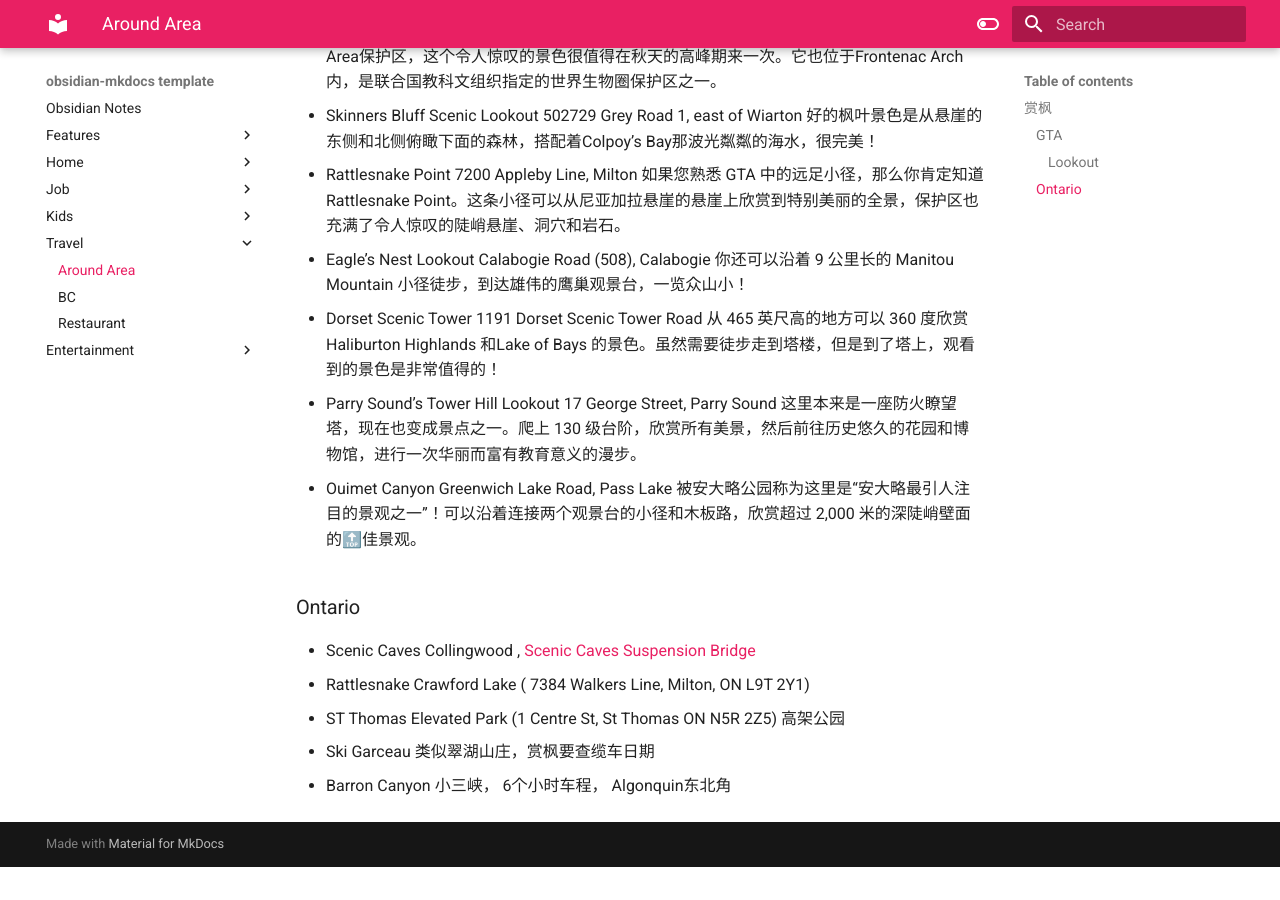
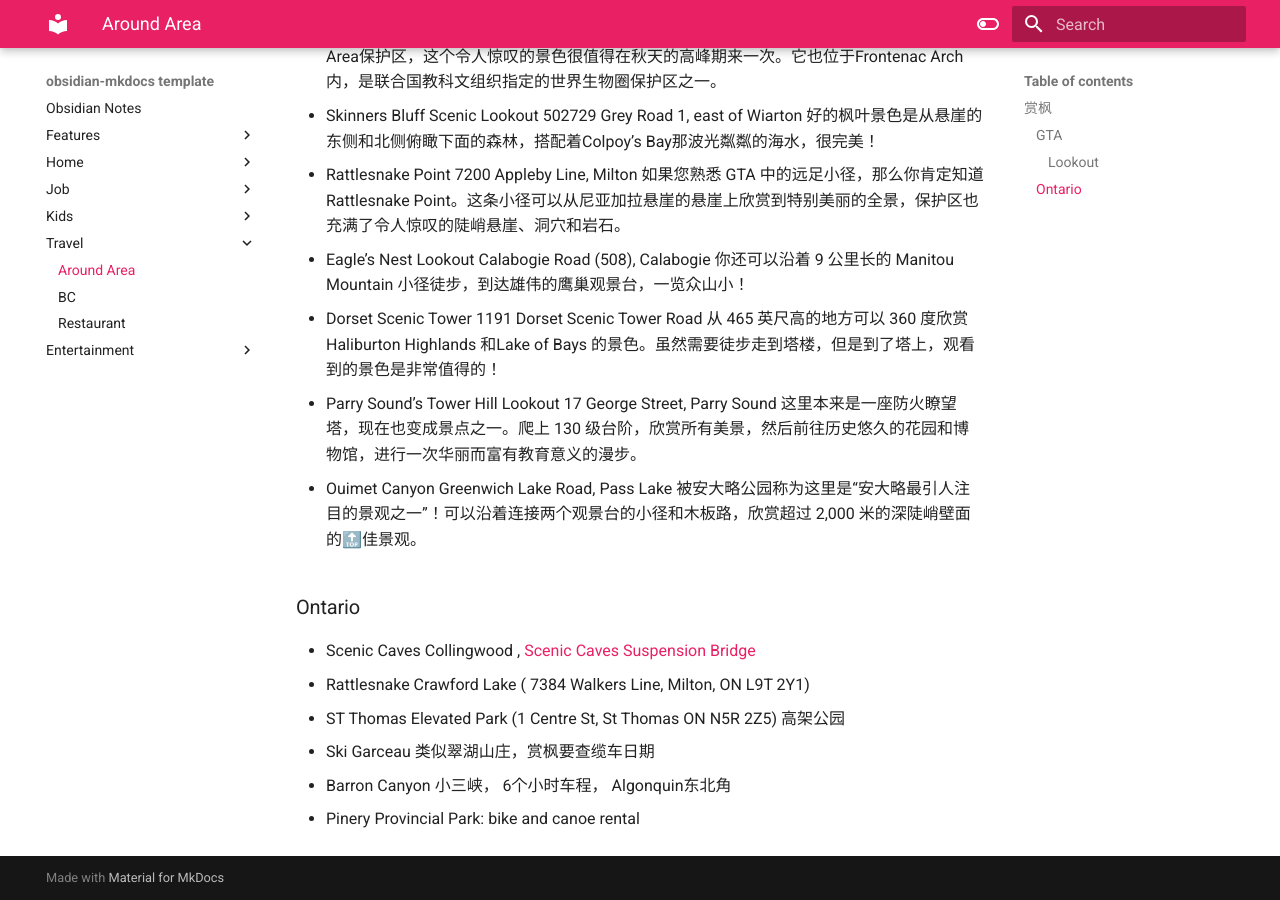
Before and after one commit to macsymgit/obsidian, an MkDocs documentation site: the page built from docs/Travel/Around Area.md, in a window 1280 px wide and 900 px high, scrolled down 948 px. Built offline with MkDocs 1.6.1 and Material for MkDocs 9.7.7, drawn with Linux system fonts in a browser that asks for light colours; before the commit the page ends 1815 px from its top, so only the background shows below that.

Commit message:
vault backup: 2023-05-11 16:12:41

```diff
--- a/docs/Travel/Around Area.md
+++ b/docs/Travel/Around Area.md
@@ -53,3 +53,4 @@
 - ST Thomas Elevated Park (1 Centre St, St Thomas ON N5R 2Z5)  高架公园
 - Ski Garceau 类似翠湖山庄，赏枫要查缆车日期
 - Barron Canyon 小三峡， 6个小时车程， Algonquin东北角
+- Pinery Provincial Park: bike and canoe rental
```
Also changed, not shown: 1 other file.
